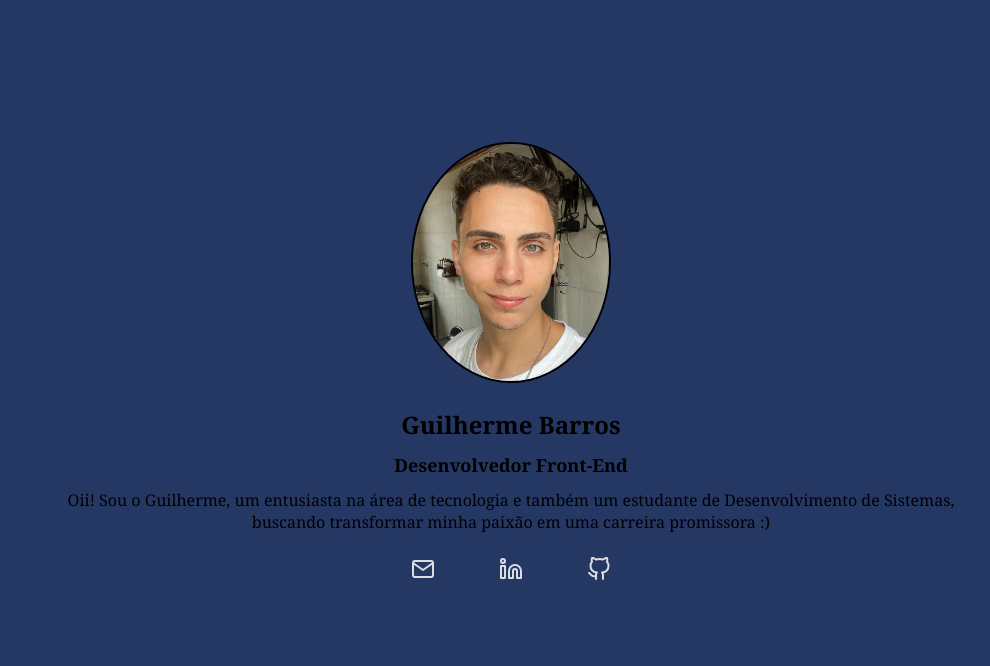
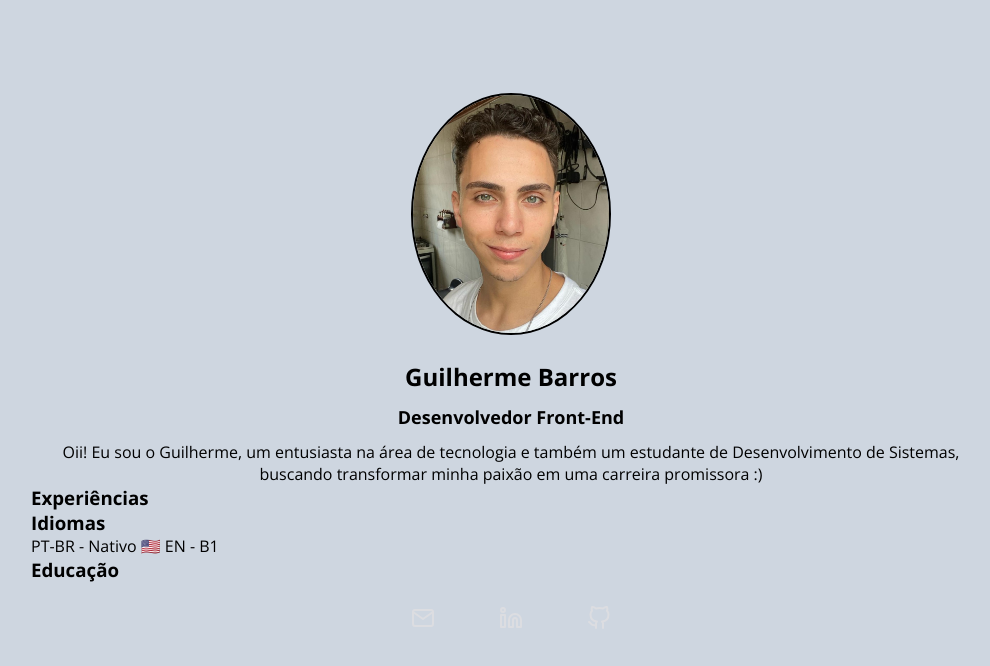
Before and after one commit to Guil029/Portifolio, a plain HTML site: page index.html in a window 1280 px wide. Shown: the whole page, without its empty margins (129-1119 px from the left). Drawn offline with nearby package versions, Linux system fonts and the light colour scheme.

Commit message:
back changed

```diff
--- a/index.html
+++ b/index.html
@@ -5,6 +5,9 @@
     <meta name="viewport" content="width=device-width, initial-scale=1.0">
     <title>Portifolio</title>
     <link rel="stylesheet" href="main.css">
+    <link rel="preconnect" href="https://fonts.googleapis.com">
+<link rel="preconnect" href="https://fonts.gstatic.com" crossorigin>
+<link href="https://fonts.googleapis.com/css2?family=Open+Sans:ital,wght@0,300..800;1,300..800&display=swap" rel="stylesheet">
 </head>
 <body>
     <div class="container">
@@ -13,7 +16,23 @@
                 <img class="profile-picture" src="./src/images/profile foto.jpg" alt="Foto de Perfil">
                 <h1 class="profile-name">Guilherme Barros</h1>
                 <h2 class="profile-sub">Desenvolvedor Front-End</h2>
-                <p class="profile-description">Oii! Sou o Guilherme, um entusiasta na área de tecnologia e também um estudante de Desenvolvimento de Sistemas, buscando transformar minha paixão em uma carreira promissora :)</p>
+                <p class="profile-description">Oii! Eu sou o Guilherme, um entusiasta na área de tecnologia e também um estudante de Desenvolvimento de Sistemas, buscando transformar minha paixão em uma carreira promissora :)</p>
+            </div>
+            <div class="experience">
+                <h3>Experiências</h3>
+                <p></p>
+                <div class="experience-time">
+
+                </div>
+                <div class="infos">
+                    <h3>Idiomas</h3>
+                    <div class="idiomas-info">
+                        <span> PT-BR - Nativo</span>
+                        <span> 🇺🇸 EN - B1</span>
+                    </div>
+                    <h3>Educação</h3>
+                    <span></span>
+                </div>
             </div>
         </header>
         <nav>
--- a/main.css
+++ b/main.css
@@ -2,11 +2,11 @@
     padding: 0;
     margin: 0;
     box-sizing: border-box;
-    font-family: Georgia, 'Times New Roman', Times, serif;
+    font-family: "Open Sans", sans-serif;
 }
 
 body {
-    background-color: #253763;
+    background-color: #ced6e0;
 }
 
 li {
```
Also changed, not shown: src/images/black-1072366_1280.jpg (added).
